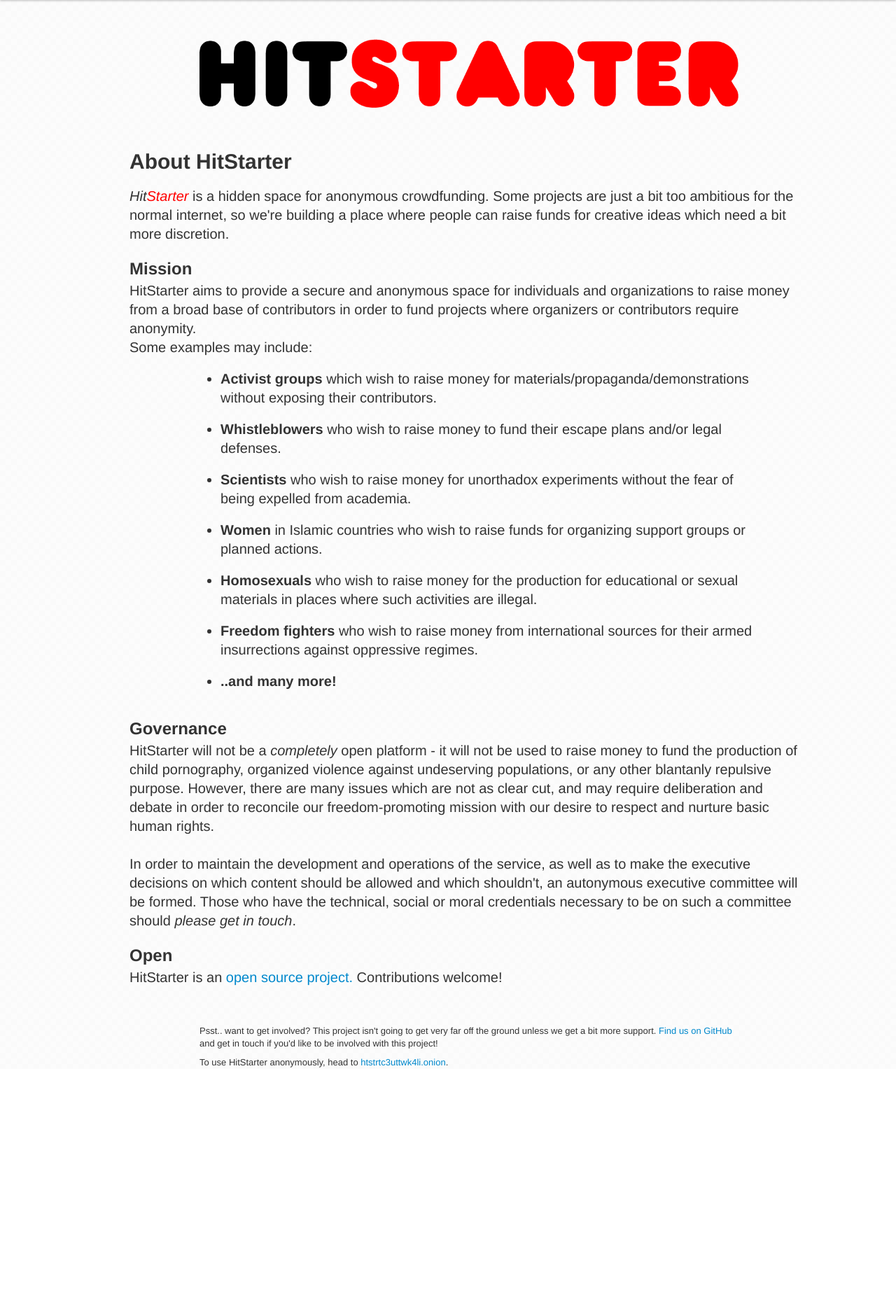
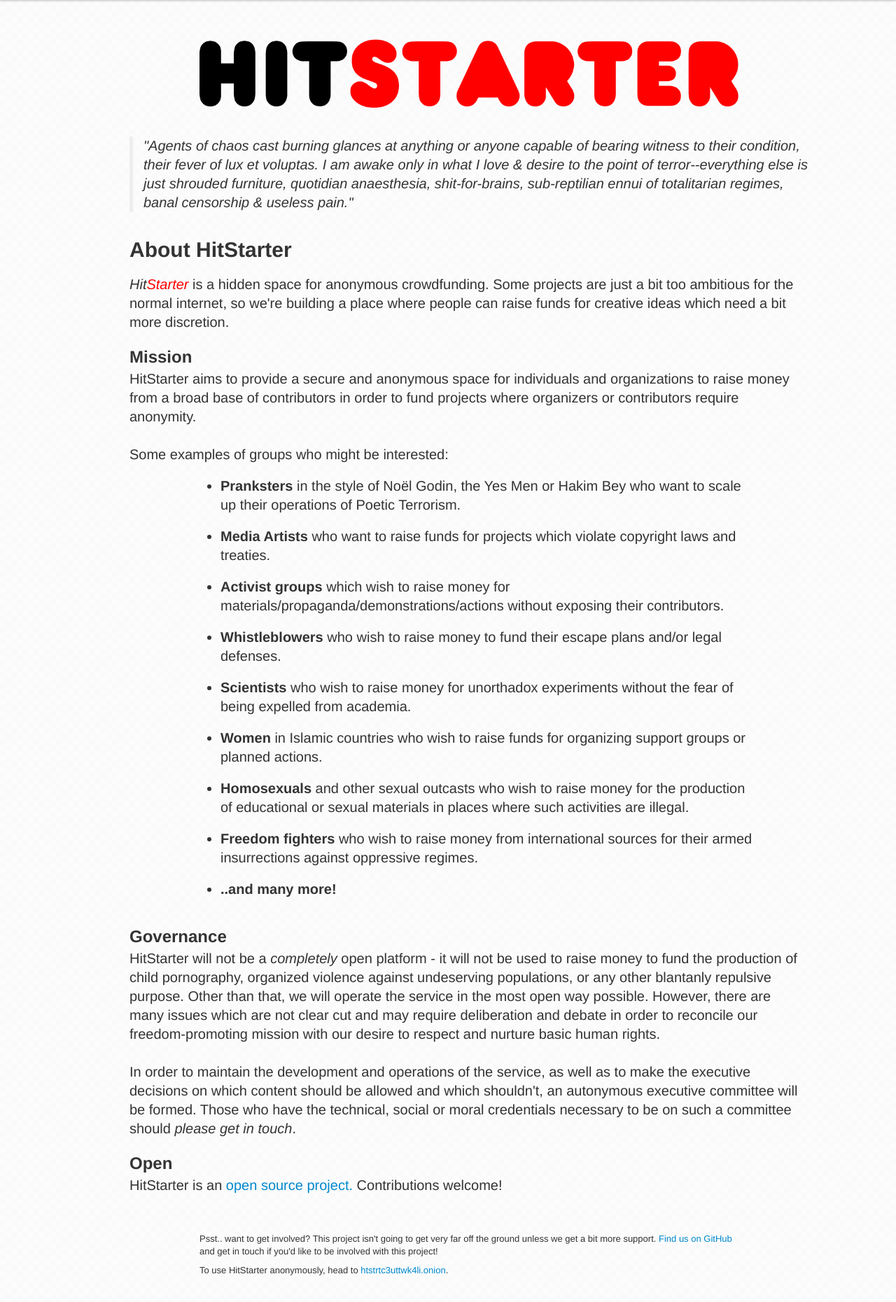
Before and after one commit to Miserlou/HitStarter, a Django app: template hitstarter/hitstarter/apps/site/templates/about.html in a window 1280 px wide. Shown: the part 40-1900 px from the top of the page at 70% size. Before the commit the page ends 1565 px from the top, so only its background shows below. Run offline with Django 3.2, Linux system fonts and the light colour scheme; the template is opened without the code that fills it, so the values that code supplies are empty; some libraries are stand-ins or nearby versions.

Commit message:
nonsense++

```diff
--- a/hitstarter/hitstarter/apps/site/templates/about.html
+++ b/hitstarter/hitstarter/apps/site/templates/about.html
@@ -4,10 +4,20 @@
 <div class="span8 offset2">
     <br /><br />
     <img src="{{STATIC_URL}}bootstrap/img/logo.png">
+
 </div>
 
 <div class="span10 offset1">
-    <br /><br /><br />
+
+    <br /><br />
+
+        <blockquote>
+            <p class="lead"><i>"Agents of chaos cast burning glances at anything or anyone capable of bearing witness to their condition, their fever of lux et voluptas. I am awake only in what I love & desire to the point of terror--everything else is just shrouded furniture, quotidian anaesthesia, shit-for-brains, sub-reptilian ennui of totalitarian regimes, banal censorship & useless pain."</i>
+            </p>
+        </blockquote>
+
+    <br />
+
     <h1>About HitStarter</h1><br />
     <p class="lead">
         <i>Hit<span style="color: #ff0000">Starter</span></i> is a hidden space for anonymous crowdfunding. Some projects are just a bit too ambitious for the normal internet, so we're building a place where people can raise funds for creative ideas which need a bit more discretion.
@@ -21,16 +31,18 @@
 
         HitStarter aims to provide a secure and anonymous space for individuals and organizations to raise money from a broad base of contributors in order to fund projects where organizers or contributors require anonymity.
 
-        <br />
+        <br /><br />
 
-        Some examples may include:
+        Some examples of groups who might be interested:
 
         <ul class="lead offset1 span8">
-            <li class="lead"><b>Activist groups</b> which wish to raise money for materials/propaganda/demonstrations without exposing their contributors.</li>
+            <li class="lead"><b>Pranksters</b> in the style of Noël Godin, the Yes Men or Hakim Bey who want to scale up their operations of Poetic Terrorism.</li>
+            <li class="lead"><b>Media Artists</b> who want to raise funds for projects which violate copyright laws and treaties.</li>
+            <li class="lead"><b>Activist groups</b> which wish to raise money for materials/propaganda/demonstrations/actions without exposing their contributors.</li>
             <li class="lead"><b>Whistleblowers</b> who wish to raise money to fund their escape plans and/or legal defenses.</li>
             <li class="lead"><b>Scientists</b> who wish to raise money for unorthadox experiments without the fear of being expelled from academia.</li>
             <li class="lead"><b>Women</b> in Islamic countries who wish to raise funds for organizing support groups or planned actions.</li>
-            <li class="lead"><b>Homosexuals</b> who wish to raise money for the production for educational or sexual materials in places where such activities are illegal.</li>
+            <li class="lead"><b>Homosexuals</b> and other sexual outcasts who wish to raise money for the production of educational or sexual materials in places where such activities are illegal.</li>
             <li class="lead"><b>Freedom fighters</b> who wish to raise money from international sources for their armed insurrections against oppressive regimes.</li>
             <li class="lead"><b>..and many more!</b></li>
         </ul>
@@ -40,7 +52,7 @@
     <h2>Governance</h2>
 
     <p class="lead">
-        HitStarter will not be a <i>completely</i> open platform - it will not be used to raise money to fund the production of child pornography, organized violence against undeserving populations, or any other blantanly repulsive purpose. However, there are many issues which are not as clear cut, and may require deliberation and debate in order to reconcile our freedom-promoting mission with our desire to respect and nurture basic human rights.
+        HitStarter will not be a <i>completely</i> open platform - it will not be used to raise money to fund the production of child pornography, organized violence against undeserving populations, or any other blantanly repulsive purpose. Other than that, we will operate the service in the most open way possible. However, there are many issues which are not clear cut and may require deliberation and debate in order to reconcile our freedom-promoting mission with our desire to respect and nurture basic human rights.
 
         <br /><br />
 
@@ -67,6 +79,8 @@
 {% if not is_onion %}
 <div class="span8 offset2">
     <small>To use HitStarter anonymously, head to <a href="http://htstrtc3uttwk4li.onion/">htstrtc3uttwk4li.onion</a>.</small>
+    <br /><br /><br />
+</div>
 {% endif %}
 
 {% endblock %}
--- a/hitstarter/hitstarter/apps/site/templates/index.html
+++ b/hitstarter/hitstarter/apps/site/templates/index.html
@@ -51,6 +51,7 @@
 {% if not is_onion %}
 <div class="span8 offset2">
     <small>To use HitStarter anonymously, head to <a href="http://htstrtc3uttwk4li.onion/">htstrtc3uttwk4li.onion</a>.</small>
+</div>
 {% endif %}
 
 {% endblock %}
```
